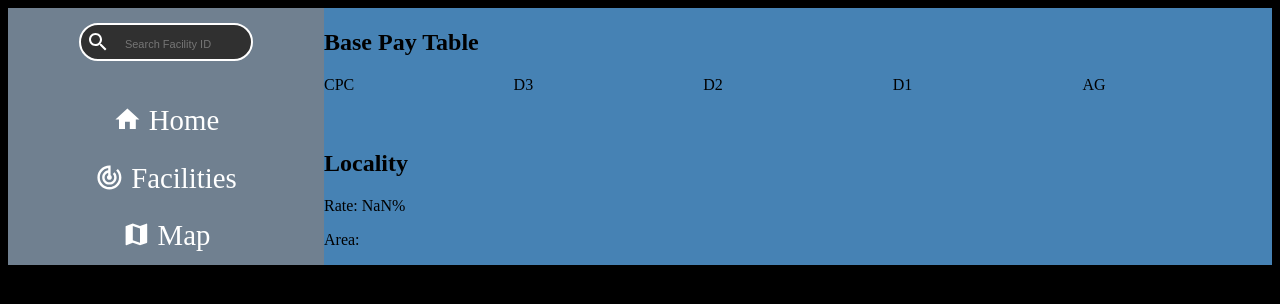
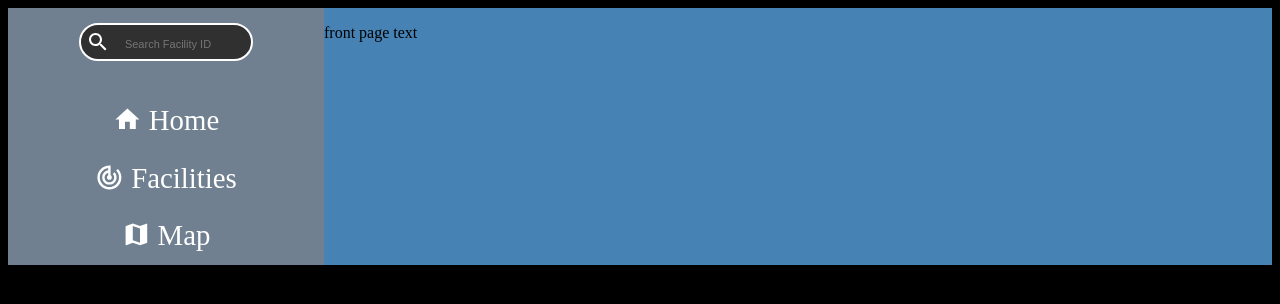
Before and after one commit to mj0730/next-fac-info, a Next.js app: page / in a window 1280 px wide. Shown: the top 304 px of the page. Built offline with nearby package versions, Linux system fonts and the light colour scheme.

Commit message:
setting front page display logic, need to include new state to display front page or not

```diff
--- /dev/null
+++ b/components/FrontPage.jsx
@@ -0,0 +1,17 @@
+import React from 'react';
+import Head from 'next/head';
+
+const FrontPage = () => {
+
+  return (
+    <main>
+      <Head>
+        <title>pointSixtyFive - Facility Information</title>
+      </Head>
+
+      <p>front page text</p>
+    </main>
+  )
+}
+
+export default FrontPage;
--- a/pages/facilities.js
+++ b/pages/facilities.js
@@ -1,6 +1,6 @@
 import Head from 'next/head';
 import { useState, useEffect, useContext } from 'react';
-import * as facs from '../scripts/facility_info';
+import * as facs from '../scripts/facility_info';  //refactor to only import needed object
 import FacilityListItem from '../components/FacilityListItem';
 
 const Facilites = () => {
--- a/pages/index.js
+++ b/pages/index.js
@@ -1,14 +1,15 @@
-import Head from 'next/head';
 import { useState, useEffect, useContext } from 'react';
 import * as facs from '../scripts/facility_info';
+import {FacIdContext} from '../components/FacIdContext';
 import FacilityPage from '../components/FacilityPage';
-import {FacIdContext} from '../components/FacIdContext';
+import FrontPage from '../components/FrontPage';
 
 const Index = (props) => {
   const [FacId] = useContext(FacIdContext)
   const [currentFacPay, setCurrentFacPay] = useState('');
   const [currentFacInfo, setCurrentFacInfo] = useState('');
   const [currentFacLocality, setCurrentFacLocality] = useState('');
+  let displayFrontPage = true; //work this into a state
 
   //'Lock' valid facility into place for rendering
   useEffect(() => {
@@ -23,14 +24,17 @@ const Index = (props) => {
     }
   }, [FacId])
 
+  if (displayFrontPage) {
   return (
-    <main>
-      <Head>
-        <title>pointSixtyFive - Facility Information</title>
-      </Head>
-
-      <FacilityPage currentFacPay = {currentFacPay} currentFacInfo = {currentFacInfo} currentFacLocality = {currentFacLocality}/>
-    </main>
-)}
-
+    <div>
+      <FrontPage />
+    </div>
+  )} else {
+    return (
+      <div>
+        <FacilityPage currentFacPay = {currentFacPay} currentFacInfo = {currentFacInfo} currentFacLocality = {currentFacLocality}/>
+      </div>
+    )
+  }
+}
 export default Index
```
